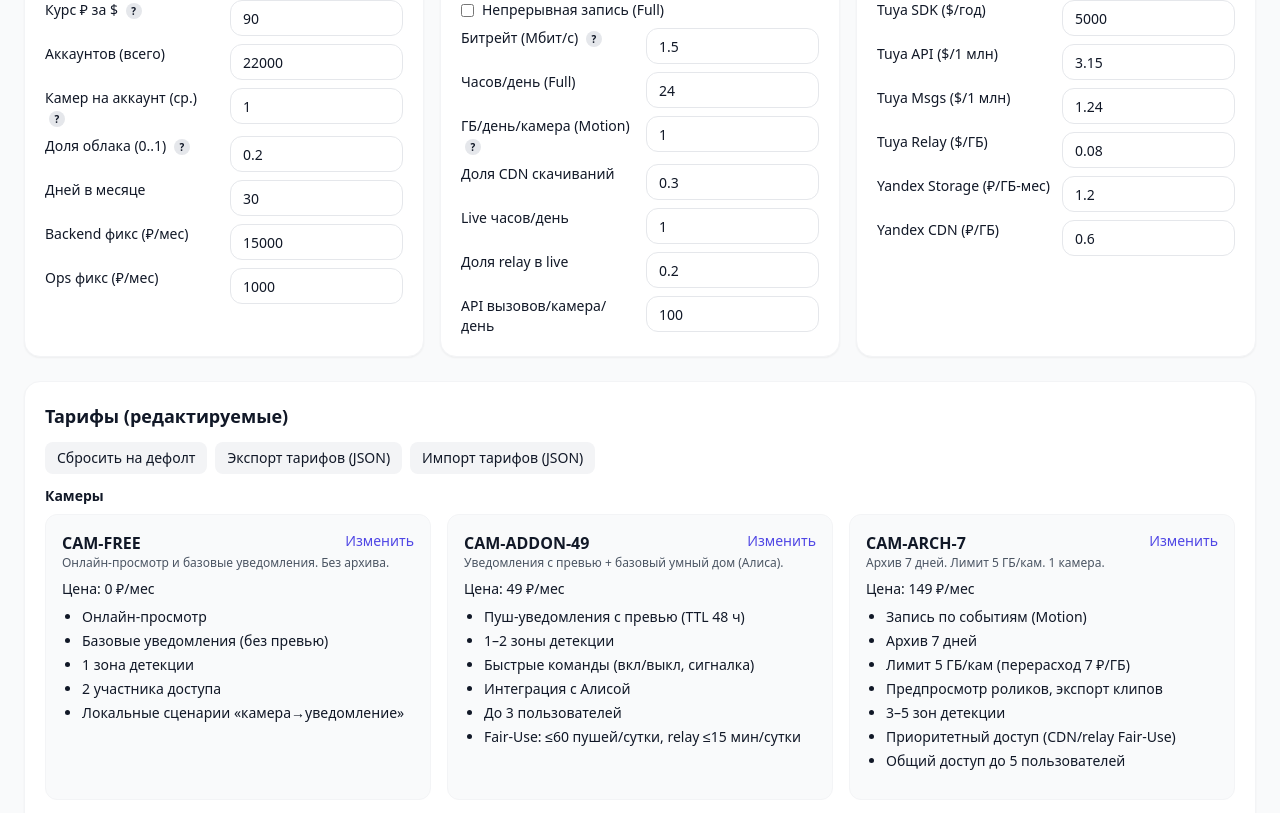
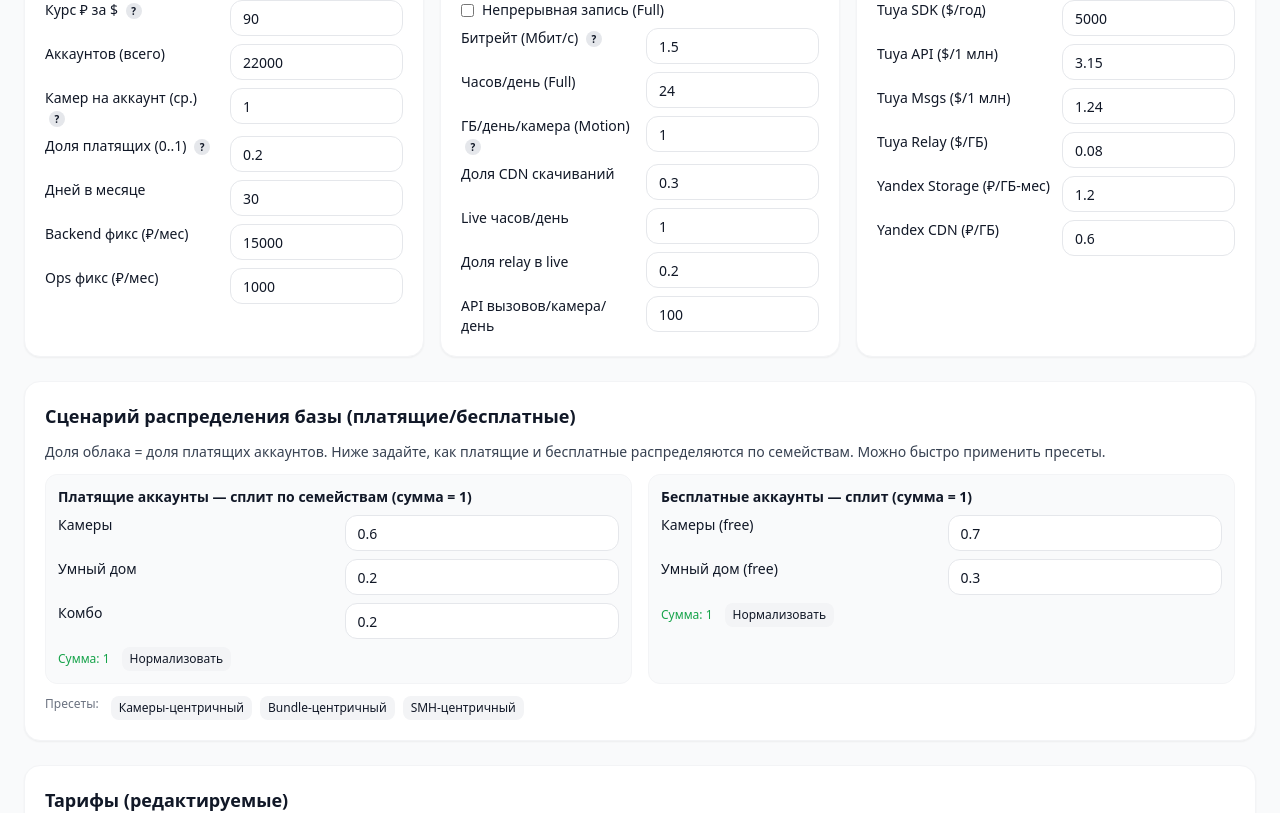
Before and after one commit to Max13Good/camera_application_calculate, a React (Vite) app: page / in a window 1280 px wide. Shown: the part 433-1246 px from the top of the page. Built offline with nearby package versions, Linux system fonts and the light colour scheme.

Commit message:
Sandbox snapshot commit

```diff
--- a/src/App.tsx
+++ b/src/App.tsx
@@ -306,6 +306,9 @@ export default function App() {
   const [accounts, setAccounts] = useState(22000);
   const [avgCams, setAvgCams] = useState(1);
   const [cloudShare, setCloudShare] = useState(0.2); // 0..1 доля текущих аккаунтов с облаком
+  // Распределение текущей базы: платящие vs бесплатные, и сплит по семействам
+  const [paidSplit, setPaidSplit] = useState({ camera: 0.6, smarthome: 0.2, bundle: 0.2 });
+  const [freeSplit, setFreeSplit] = useState({ camera: 0.7, smarthome: 0.3 });
   const [cdnRatio, setCdnRatio] = useState(0.3);
   const [liveHours, setLiveHours] = useState(1);
   const [relayShare, setRelayShare] = useState(0.2);
@@ -566,7 +569,13 @@ export default function App() {
   // Derived counts
   const camsTotal = useMemo(() => Math.round(accounts * avgCams), [accounts, avgCams]);
   const cloudAccounts = useMemo(() => Math.round(accounts * cloudShare), [accounts, cloudShare]);
-  const camsCloud = useMemo(() => Math.round(cloudAccounts * avgCams), [cloudAccounts, avgCams]);
+  // Камеры у платящих (оценка): платные камеры + платные bundle
+  const camsCloud = useMemo(() => {
+    const paid = Math.round(accounts * cloudShare);
+    const camPaid = Math.round(paid * (paidSplit?.camera || 0));
+    const bundlePaid = Math.round(paid * (paidSplit?.bundle || 0));
+    return Math.round((camPaid + bundlePaid) * avgCams);
+  }, [accounts, cloudShare, paidSplit, avgCams]);
 
   // Smart Home & Bundle organic growth (DECLARED EARLY to avoid TDZ)
   const [smhBaseStart, setSmhBaseStart] = useState(2000);
@@ -642,7 +651,8 @@ export default function App() {
       const storageGBacc = billPerCamGB * camsPerAcc;
       const cdnGBacc = storageGBacc * cdnRatioEff;
 
-      const yandexCostAcc = storageGBacc * storagePrice + cdnGBacc * cdnPrice + backendOpsPerAcc;
+      const backendAlloc = (t.family === 'camera' && (t.price || 0) > 0) ? backendOpsPerAcc : 0;
+      const yandexCostAcc = storageGBacc * storagePrice + cdnGBacc * cdnPrice + backendAlloc;
 
       const overGBacc = Math.max(0, factPerCamGB - (capPerCam || 0)) * camsPerAcc;
       const overageAcc = overGBacc * overagePrice;
@@ -691,42 +701,43 @@ export default function App() {
     cloudAccounts,
   ]);
 
-  // Portfolio now (by families pools)
+  // Portfolio now: split base into paid vs free, then across families and tariffs
   const tariffPortfolio = useMemo(() => {
-    const familyPools: Record<Tariff["family"], number> = {
-      camera: Math.round(cloudAccounts),
-      smarthome: Math.round(smhBaseStart),
-      bundle: Math.round(bundleBaseStart),
+    const totalPaid = Math.round(accounts * cloudShare);
+    const totalFree = Math.max(0, Math.round(accounts - totalPaid));
+
+    const paidPools: Record<Tariff["family"], number> = {
+      camera: Math.round(totalPaid * (paidSplit.camera || 0)),
+      smarthome: Math.round(totalPaid * (paidSplit.smarthome || 0)),
+      bundle: Math.round(totalPaid * (paidSplit.bundle || 0)),
     };
-
-    // Precompute allocation per family. For 'camera' распределяем только по платным тарифам.
+    const freePools: Partial<Record<Tariff["family"], number>> = {
+      camera: Math.round(totalFree * (freeSplit.camera || 0)),
+      smarthome: Math.round(totalFree * (freeSplit.smarthome || 0)),
+    };
+
     const alloc: Record<string, number> = {};
+
+    function allocByShare(list: Tariff[], pool: number) {
+      if (!list.length || !pool) return;
+      const sum = list.reduce((s, t) => s + (t.forecast?.baseShare0 || 0), 0);
+      if (sum > 0) {
+        for (const t of list) alloc[t.id] = (alloc[t.id] || 0) + Math.round(pool * ((t.forecast?.baseShare0 || 0) / sum));
+      } else {
+        const w = 1 / list.length;
+        for (const t of list) alloc[t.id] = (alloc[t.id] || 0) + Math.round(pool * w);
+      }
+    }
+
     (['camera','smarthome','bundle'] as Array<Tariff['family']>).forEach((fam) => {
-      const pool = familyPools[fam] || 0;
       const ts = tariffs.filter(t => t.family === fam);
-      const paid = ts.filter(t => (t.price || 0) > 0);
-      const free = ts.filter(t => (t.price || 0) === 0);
-
-      if (fam === 'camera') {
-        // Распределяем только по платным, FREE не участвует в cloudShare (платящих)
-        const sumPaid = paid.reduce((s, t) => s + (t.forecast?.baseShare0 || 0), 0);
-        if (sumPaid > 0) {
-          for (const t of paid) alloc[t.id] = Math.round(pool * ((t.forecast?.baseShare0 || 0) / sumPaid));
-        } else if (paid.length) {
-          const w = 1 / paid.length;
-          for (const t of paid) alloc[t.id] = Math.round(pool * w);
-        }
-        for (const t of free) alloc[t.id] = 0;
-      } else {
-        // Для SMH/Bundle – распределяем по всем (можно позже ограничить до платных, если понадобится)
-        const sumAll = ts.reduce((s, t) => s + (t.forecast?.baseShare0 || 0), 0);
-        if (sumAll > 0) {
-          for (const t of ts) alloc[t.id] = Math.round(pool * ((t.forecast?.baseShare0 || 0) / sumAll));
-        } else if (ts.length) {
-          const w = 1 / ts.length;
-          for (const t of ts) alloc[t.id] = Math.round(pool * w);
-        }
-      }
+      const paidTs = ts.filter(t => (t.price || 0) > 0);
+      const freeTs = ts.filter(t => (t.price || 0) === 0);
+
+      // Paid pools always distributed across paid tariffs
+      allocByShare(paidTs, paidPools[fam] || 0);
+      // Free pools (only for camera/smarthome) across free tariffs
+      if (fam !== 'bundle') allocByShare(freeTs, (freePools as any)[fam] || 0);
     });
 
     const rows = tariffs.map(t => {
@@ -748,7 +759,7 @@ export default function App() {
       profit: s.profit + r.profit,
     }), { accs: 0, revenue: 0, yCost: 0, tCost: 0, cost: 0, profit: 0 });
     return { rows, totals };
-  }, [tariffs, unitTariffRows, cloudAccounts, smhBaseStart, bundleBaseStart]);
+  }, [tariffs, unitTariffRows, accounts, cloudShare, paidSplit, freeSplit]);
 
   // ---------------- PROGNOZ (months/years) ----------------
   const [months, setMonths] = useState(24);
@@ -1106,7 +1117,7 @@ export default function App() {
                   <label>Камер на аккаунт (ср.) <Help text="Сколько камер в среднем привязано к одному аккаунту." /></label>
                   <input className={inputCls} type="number" step={0.1} value={avgCams} onChange={e => setAvgCams(Number(e.target.value))} />
 
-                  <label>Доля облака (0..1) <Help text="Доля существующих аккаунтов, которые купили облачное хранение." /></label>
+                  <label>Доля платящих (0..1) <Help text="Доля существующих аккаунтов, которые платят (в т.ч. камеры/SMH/Bundle)." /></label>
                   <input className={inputCls} type="number" step={0.01} value={cloudShare} onChange={e => setCloudShare(Number(e.target.value))} />
 
                   <label>Дней в месяце</label>
@@ -1172,6 +1183,82 @@ export default function App() {
                 </div>
               </Section>
             </div>
+
+            {/* Scenario: split base into paid/free and across families */}
+            <Section title="Сценарий распределения базы (платящие/бесплатные)">
+              <div className="text-sm text-gray-700 mb-3">
+                Доля облака = доля платящих аккаунтов. Ниже задайте, как платящие и бесплатные
+                распределяются по семействам. Можно быстро применить пресеты.
+              </div>
+              <div className="grid grid-cols-1 md:grid-cols-2 gap-4 text-sm">
+                <div className="bg-gray-50 rounded-xl p-3 border border-gray-100">
+                  <div className="font-semibold mb-2">Платящие аккаунты — сплит по семействам (сумма = 1)</div>
+                  <div className="grid grid-cols-2 gap-x-3 gap-y-2">
+                    <label>Камеры</label>
+                    <input className={inputCls} type="number" step={0.01} value={paidSplit.camera}
+                      onChange={e=>setPaidSplit(ps=>({ ...ps, camera: Number(e.target.value) }))} />
+                    <label>Умный дом</label>
+                    <input className={inputCls} type="number" step={0.01} value={paidSplit.smarthome}
+                      onChange={e=>setPaidSplit(ps=>({ ...ps, smarthome: Number(e.target.value) }))} />
+                    <label>Комбо</label>
+                    <input className={inputCls} type="number" step={0.01} value={paidSplit.bundle}
+                      onChange={e=>setPaidSplit(ps=>({ ...ps, bundle: Number(e.target.value) }))} />
+                  </div>
+                  {(() => {
+                    const s = (paidSplit.camera||0)+(paidSplit.smarthome||0)+(paidSplit.bundle||0);
+                    return (
+                      <div className="mt-2 flex items-center gap-3">
+                        <div className={`text-xs ${Math.abs(s-1)<1e-6?"text-green-600":"text-amber-600"}`}>Сумма: {new Intl.NumberFormat('ru-RU',{maximumFractionDigits:2}).format(s)}</div>
+                        <button className="px-2 py-1 rounded-lg bg-gray-100 hover:bg-gray-200 text-xs" onClick={()=>{
+                          const s0 = (paidSplit.camera||0)+(paidSplit.smarthome||0)+(paidSplit.bundle||0);
+                          if (s0>0) setPaidSplit({ camera: paidSplit.camera/s0, smarthome: paidSplit.smarthome/s0, bundle: paidSplit.bundle/s0 });
+                        }}>Нормализовать</button>
+                      </div>
+                    );
+                  })()}
+                </div>
+
+                <div className="bg-gray-50 rounded-xl p-3 border border-gray-100">
+                  <div className="font-semibold mb-2">Бесплатные аккаунты — сплит (сумма = 1)</div>
+                  <div className="grid grid-cols-2 gap-x-3 gap-y-2">
+                    <label>Камеры (free)</label>
+                    <input className={inputCls} type="number" step={0.01} value={freeSplit.camera}
+                      onChange={e=>setFreeSplit(fs=>({ ...fs, camera: Number(e.target.value) }))} />
+                    <label>Умный дом (free)</label>
+                    <input className={inputCls} type="number" step={0.01} value={freeSplit.smarthome}
+                      onChange={e=>setFreeSplit(fs=>({ ...fs, smarthome: Number(e.target.value) }))} />
+                  </div>
+                  {(() => {
+                    const s = (freeSplit.camera||0)+(freeSplit.smarthome||0);
+                    return (
+                      <div className="mt-2 flex items-center gap-3">
+                        <div className={`text-xs ${Math.abs(s-1)<1e-6?"text-green-600":"text-amber-600"}`}>Сумма: {new Intl.NumberFormat('ru-RU',{maximumFractionDigits:2}).format(s)}</div>
+                        <button className="px-2 py-1 rounded-lg bg-gray-100 hover:bg-gray-200 text-xs" onClick={()=>{
+                          const s0 = (freeSplit.camera||0)+(freeSplit.smarthome||0);
+                          if (s0>0) setFreeSplit({ camera: freeSplit.camera/s0, smarthome: freeSplit.smarthome/s0 });
+                        }}>Нормализовать</button>
+                      </div>
+                    );
+                  })()}
+                </div>
+              </div>
+
+              <div className="mt-3 flex flex-wrap gap-2 text-xs">
+                <span className="text-gray-500 mr-1">Пресеты:</span>
+                <button className="px-2 py-1 rounded-lg bg-gray-100 hover:bg-gray-200" onClick={()=>{
+                  setPaidSplit({ camera: 0.7, smarthome: 0.1, bundle: 0.2 });
+                  setFreeSplit({ camera: 0.8, smarthome: 0.2 });
+                }}>Камеры-центричный</button>
+                <button className="px-2 py-1 rounded-lg bg-gray-100 hover:bg-gray-200" onClick={()=>{
+                  setPaidSplit({ camera: 0.4, smarthome: 0.2, bundle: 0.4 });
+                  setFreeSplit({ camera: 0.6, smarthome: 0.4 });
+                }}>Bundle-центричный</button>
+                <button className="px-2 py-1 rounded-lg bg-gray-100 hover:bg-gray-200" onClick={()=>{
+                  setPaidSplit({ camera: 0.3, smarthome: 0.5, bundle: 0.2 });
+                  setFreeSplit({ camera: 0.4, smarthome: 0.6 });
+                }}>SMH-центричный</button>
+              </div>
+            </Section>
 
             {/* Tariffs editor in Calc */}
             <Section title="Тарифы (редактируемые)">
@@ -1226,9 +1313,9 @@ export default function App() {
             <Section title="Срез сейчас по портфелю (по семействам)">
               <div className="grid grid-cols-2 md:grid-cols-4 gap-4 text-sm">
                 <div className="bg-gray-50 rounded-xl p-3"><div className="text-gray-500">Аккаунтов всего</div><div className="text-xl font-semibold"><Num value={accounts} /></div></div>
-                <div className="bg-gray-50 rounded-xl p-3"><div className="text-gray-500">Облачных аккаунтов</div><div className="text-xl font-semibold"><Num value={cloudAccounts} /></div></div>
+                <div className="bg-gray-50 rounded-xl p-3"><div className="text-gray-500">Платящих аккаунтов</div><div className="text-xl font-semibold"><Num value={cloudAccounts} /></div></div>
                 <div className="bg-gray-50 rounded-xl p-3"><div className="text-gray-500">Камер всего</div><div className="text-xl font-semibold"><Num value={camsTotal} /></div></div>
-                <div className="bg-gray-50 rounded-xl p-3"><div className="text-gray-500">Камер в облаке</div><div className="text-xl font-semibold"><Num value={camsCloud} /></div></div>
+                <div className="bg-gray-50 rounded-xl p-3"><div className="text-gray-500">Камер у платящих (оценка)</div><div className="text-xl font-semibold"><Num value={camsCloud} /></div></div>
               </div>
               <div className="overflow-x-auto mt-4">
                 <table className="min-w-[1100px] table-auto text-sm">
```
